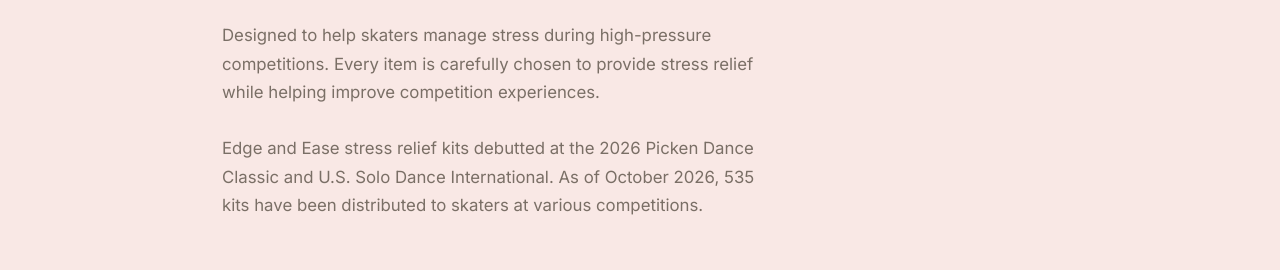
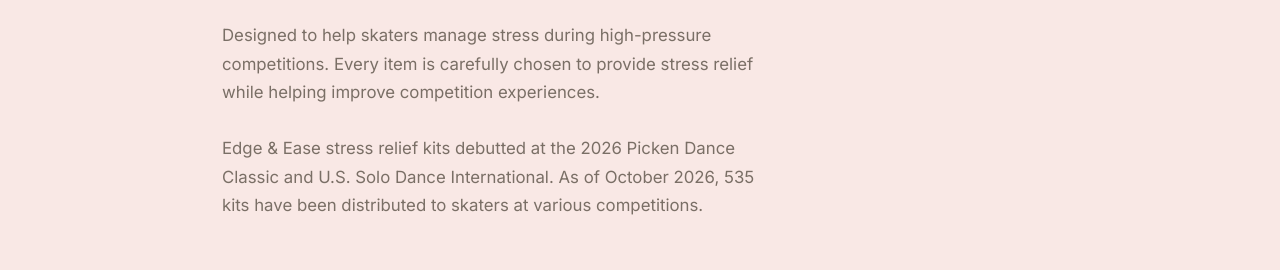
Before and after one commit to violetyan10/Edge-and-Ease, a Vue app in the folder frontend/: page / in a window 1280 px wide. Shown: the part 1700-1970 px from the top of the page. Built offline with nearby package versions, Linux system fonts and the light colour scheme; the HTML template or start-up script is replaced by a standard one.

Commit message:
ampersands

```diff
--- a/frontend/src/components/StressReliefKitSection.vue
+++ b/frontend/src/components/StressReliefKitSection.vue
@@ -12,7 +12,7 @@
         </p>
         <br>
         <p class="kit-section__lead">
-          Edge and Ease stress relief kits debutted at the 2026 Picken Dance Classic and U.S. Solo Dance International. As of October 2026, 535 kits have been distributed to skaters at various competitions.
+          Edge &amp; Ease stress relief kits debutted at the 2026 Picken Dance Classic and U.S. Solo Dance International. As of October 2026, 535 kits have been distributed to skaters at various competitions.
         </p>
       </div>
 
--- a/frontend/src/views/OurTeamPage.vue
+++ b/frontend/src/views/OurTeamPage.vue
@@ -65,7 +65,7 @@
     role: 'Student and Skater',
     imageSrc: '/team/violet.jpeg',
     imageAlt: 'Violet Yan ice skating',
-    body: 'Violet is a competitive solo ice dancer and has been skating since she was five. She is the 2025 U.S. Junior Solo Dance National Champion and 3x international medalist. Violet is a high school student passionate about integrating technology and athlete wellness. She founded Edge & Ease to provide accessible, coach-guided mental support for skaters navigating competitive pressure. “I used to hide between vending machines before my competition due to stress. My coaches had to search the entire rink to find me. For many skaters, mental training can be too expensive or hard to find. I built the Edge and Ease web tool to make coaches’ tips more accessible to the skating community.”'
+    body: 'Violet is a competitive solo ice dancer and has been skating since she was five. She is the 2025 U.S. Junior Solo Dance National Champion and 3x international medalist. Violet is a high school student passionate about integrating technology and athlete wellness. She founded Edge & Ease to provide accessible, coach-guided mental support for skaters navigating competitive pressure. “I used to hide between vending machines before my competition due to stress. My coaches had to search the entire rink to find me. For many skaters, mental training can be too expensive or hard to find. I built the Edge & Ease web tool to make coaches’ tips more accessible to the skating community.”'
 ,
   },
   // {
```
